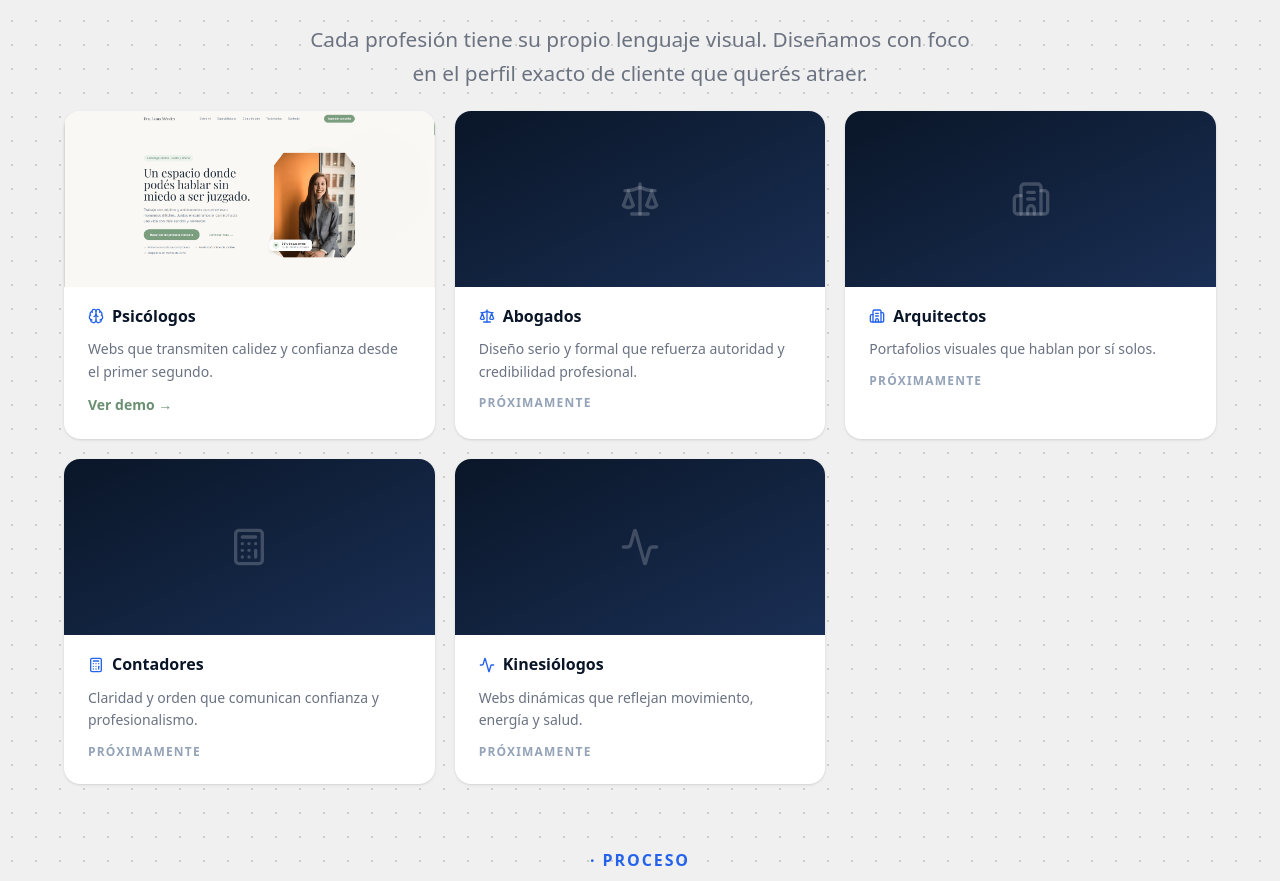
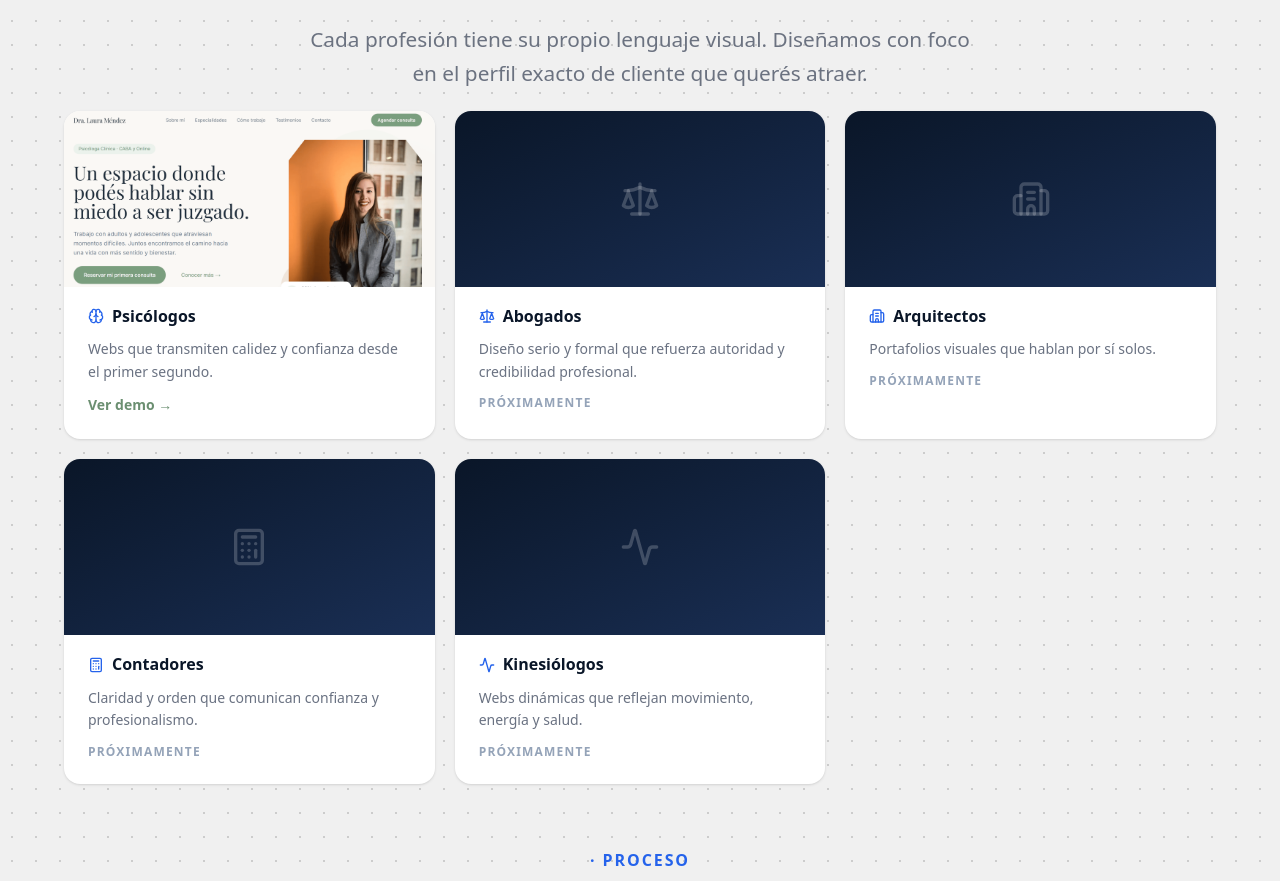
Before and after one commit to otromasdesistemas/pratissoli-studio, a Next.js app: page / in a window 1280 px wide. Shown: the part 2655-3536 px from the top of the page. Built offline with nearby package versions, Linux system fonts and the light colour scheme.

Commit message:
Reemplazar preview de psicóloga con captura-web2
Co-Authored-By: Claude Sonnet 4.6 <noreply@anthropic.com>

```diff
--- a/components/sections/portfolio-section.tsx
+++ b/components/sections/portfolio-section.tsx
@@ -58,7 +58,7 @@ const PortfolioSection = () => {
                 <div className="relative h-44 rounded-t-2xl overflow-hidden">
                   {isLive ? (
                     <Image
-                      src="/images/captura-web.png"
+                      src="/images/captura-web2.png"
                       alt={`Demo ${item.niche}`}
                       fill
                       sizes="(max-width: 640px) 100vw, (max-width: 1024px) 50vw, 33vw"
```
Also changed, not shown: public/images/captura-web2.png (added).
